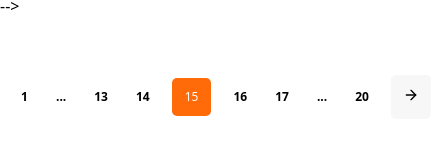
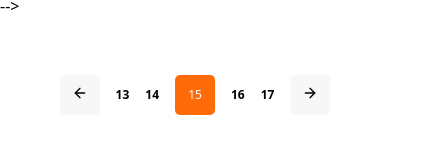
Before and after one commit to michalmazurdev/team-project-film-library, a website built with Parcel: page src/index.html in a window 390 px wide. Shown: the part 528-682 px from the top of the page, 431 px wide, since content can reach past the window. Built offline with nearby package versions, Linux system fonts and the light colour scheme.

Commit message:
zmienione styel na mobilke

```diff
--- a/src/partials/pagination.html
+++ b/src/partials/pagination.html
@@ -2,15 +2,15 @@
   <button class="pagination__button--arrow">
     <img src="./images/icons-pagination/arrow-left.svg" />
   </button>
-  <button class="pagination__button">1</button>
-  <button class="pagination__button">...</button>
+  <!-- <button class="pagination__button">1</button> -->
+  <!-- <button class="pagination__button">...</button> -->
   <button class="pagination__button">13</button>
   <button class="pagination__button">14</button>
   <button class="pagination__button--active">15</button>
   <button class="pagination__button">16</button>
   <button class="pagination__button">17</button>
-  <button class="pagination__button">...</button>
-  <button class="pagination__button">20</button>
+  <!-- <button class="pagination__button">...</button> -->
+  <!-- <button class="pagination__button">20</button> -->
   <button class="pagination__button--arrow">
     <img src="./images/icons-pagination/arrow-right.svg" />
   </button>
--- a/src/sass/partials/_pagination.scss
+++ b/src/sass/partials/_pagination.scss
@@ -5,6 +5,7 @@
   align-items: center;
   gap: 16px;
   &__button {
+    padding: 0;
     background-color: inherit;
     border: none;
     font-size: 12px;
@@ -14,8 +15,10 @@
 
     &--active {
       background: #ff6b08;
+      padding: 0;
       color: white;
-      padding: 11px 13px;
+      width: 40px;
+      height: 40px;
       border-radius: 5px;
       border: none;
       font-size: 12px;
@@ -23,7 +26,9 @@
       cursor: pointer;
     }
     &--arrow {
-      padding: 12px;
+      padding: 0;
+      width: 40px;
+      height: 40px;
       background: #f7f7f7;
       border: none;
       border-radius: 5px;
```
